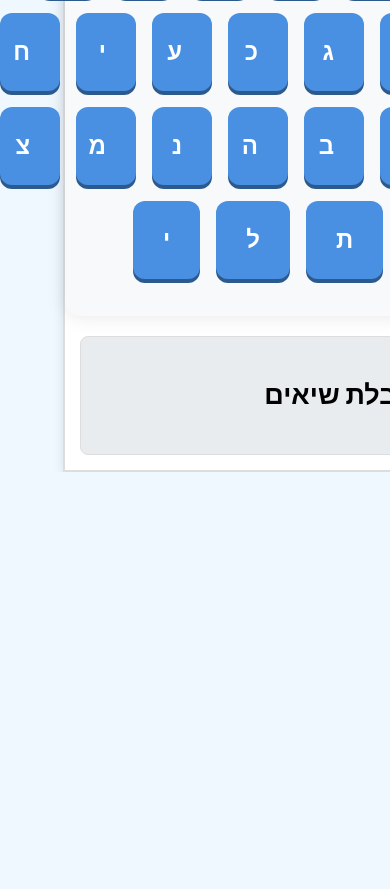
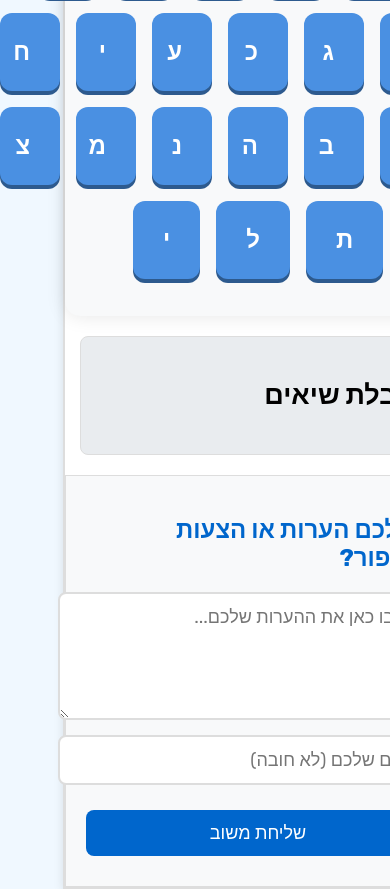
Before and after one commit to yetsion77/israel-geography-quiz, a website: page bor_vaam/index.html in a window 390 px wide. Shown: the part 857-1746 px from the top of the page. Before the commit the page ends 1329 px from the top, so only its background shows below. Drawn offline with Linux system fonts and the light colour scheme; no server answers.

Commit message:
index.html

```diff
--- a/bor_vaam/index.html
+++ b/bor_vaam/index.html
@@ -323,6 +323,92 @@
             margin-right: 10px;
             font-family: 'Rubik', sans-serif;
         }
+
+        /* עיצוב טופס המשוב */
+        .feedback-section {
+            margin-top: 40px;
+            padding: 20px;
+            background-color: #f8f9fa;
+            border-radius: 8px;
+            border: 1px solid var(--border-color);
+        }
+
+        .feedback-section h2 {
+            color: var(--primary-color);
+            font-size: 1.5rem;
+            margin-bottom: 20px;
+        }
+
+        .feedback-form {
+            display: flex;
+            flex-direction: column;
+            gap: 15px;
+        }
+
+        #feedback-text {
+            width: 100%;
+            padding: 12px;
+            border: 2px solid var(--border-color);
+            border-radius: 8px;
+            font-family: 'Rubik', sans-serif;
+            font-size: 16px;
+            resize: vertical;
+            min-height: 100px;
+            transition: border-color 0.3s ease;
+        }
+
+        #feedback-text:focus {
+            border-color: var(--primary-color);
+            outline: none;
+        }
+
+        #feedback-name {
+            width: 100%;
+            padding: 12px;
+            border: 2px solid var(--border-color);
+            border-radius: 8px;
+            font-family: 'Rubik', sans-serif;
+            font-size: 16px;
+        }
+
+        #feedback-name:focus {
+            border-color: var(--primary-color);
+            outline: none;
+        }
+
+        .feedback-button {
+            background-color: var(--primary-color);
+            color: white;
+            padding: 12px 24px;
+            border: none;
+            border-radius: 8px;
+            font-size: 18px;
+            cursor: pointer;
+            transition: background-color 0.3s ease;
+            align-self: flex-start;
+        }
+
+        .feedback-button:hover {
+            background-color: #0052a3;
+        }
+
+        /* התאמה למובייל */
+        @media (max-width: 768px) {
+            .feedback-section {
+                margin: 20px -15px -15px -15px;
+                border-radius: 0;
+            }
+
+            .feedback-button {
+                width: 100%;
+                align-self: center;
+            }
+
+            #feedback-text,
+            #feedback-name {
+                font-size: 18px;
+            }
+        }
     </style>
 </head>
 <body>
@@ -352,6 +438,15 @@
         <div id="high-scores">
             <h2>טבלת שיאים</h2>
             <div id="high-scores-list"></div>
+        </div>
+        <!-- טופס משוב -->
+        <div id="feedback-section" class="feedback-section">
+            <h2>יש לכם הערות או הצעות לשיפור?</h2>
+            <div class="feedback-form">
+                <textarea id="feedback-text" placeholder="כתבו כאן את ההערות שלכם..." rows="4"></textarea>
+                <input type="text" id="feedback-name" placeholder="השם שלכם (לא חובה)">
+                <button onclick="submitFeedback()" class="feedback-button">שליחת משוב</button>
+            </div>
         </div>
     </div>
     <script type="module">
@@ -385,6 +480,32 @@
         window.dbOrderByChild = orderByChild;
         window.dbLimitToLast = limitToLast;
         window.dbOnValue = onValue;
+
+        // פונקציה לשליחת משוב
+        window.submitFeedback = function() {
+            const feedbackText = document.getElementById('feedback-text').value.trim();
+            const feedbackName = document.getElementById('feedback-name').value.trim() || 'אנונימי';
+
+            if (!feedbackText) {
+                alert('אנא כתבו את המשוב שלכם לפני השליחה');
+                return;
+            }
+
+            const feedbackRef = ref(database, 'feedback');
+            push(feedbackRef, {
+                text: feedbackText,
+                name: feedbackName,
+                timestamp: new Date().toISOString(),
+                userAgent: navigator.userAgent
+            }).then(() => {
+                alert('תודה על המשוב!');
+                document.getElementById('feedback-text').value = '';
+                document.getElementById('feedback-name').value = '';
+            }).catch((error) => {
+                alert('אירעה שגיאה בשליחת המשוב. אנא נסו שוב מאוחר יותר.');
+                console.error('Error submitting feedback:', error);
+            });
+        };
     </script>
     <script src="game.js"></script>
 </body>
```
